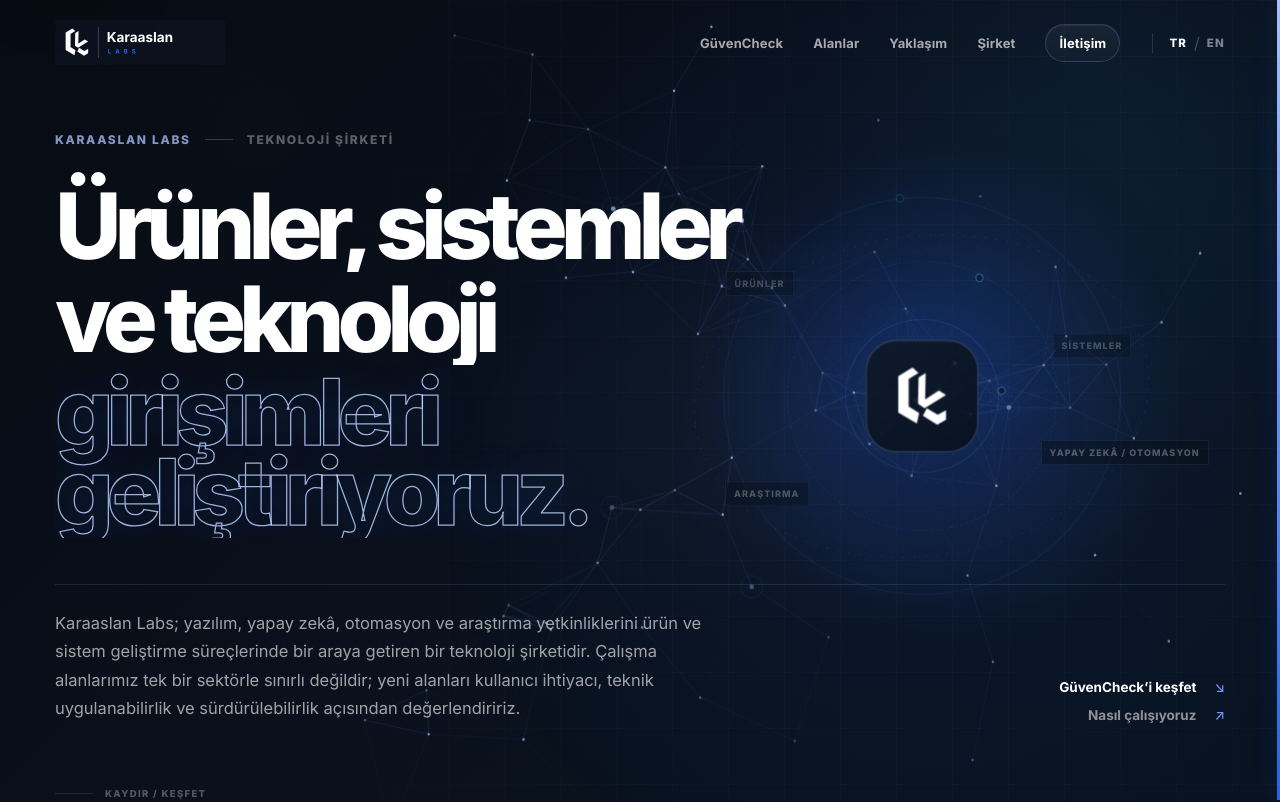
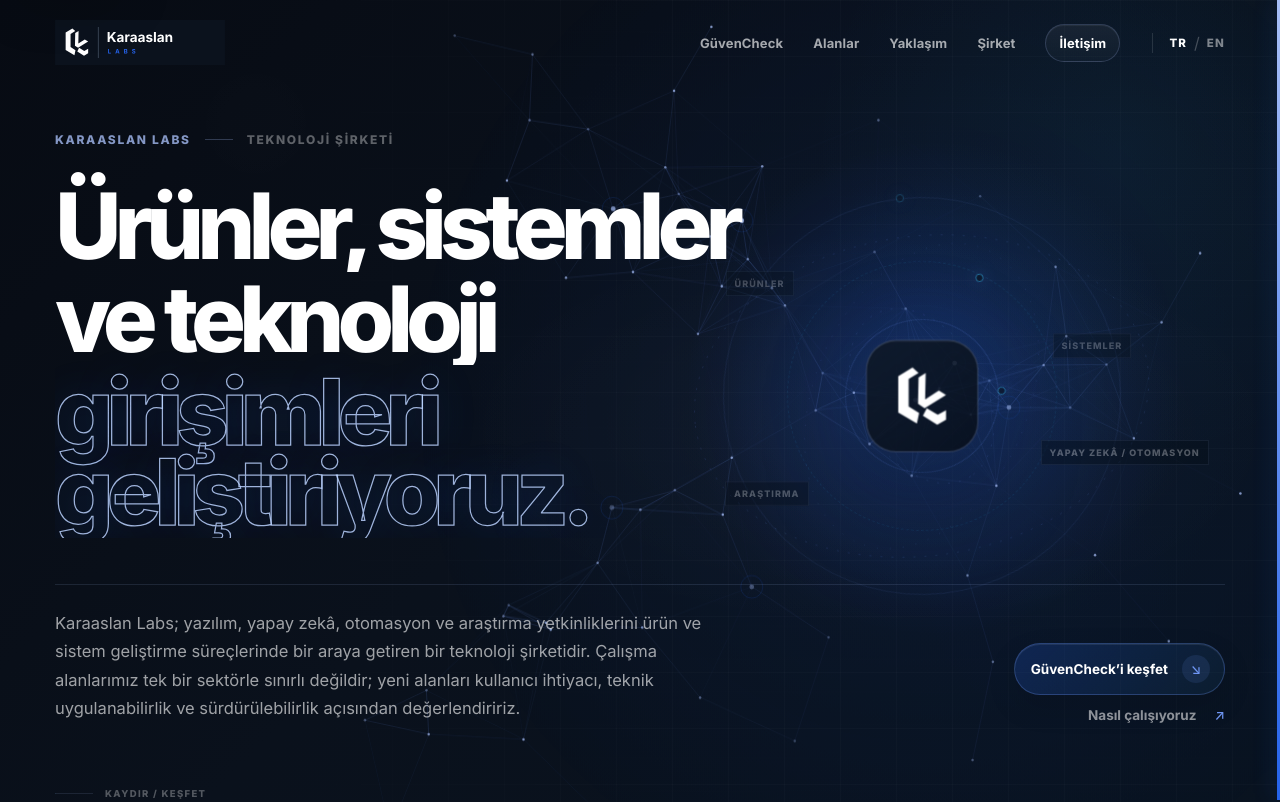
Before and after one commit to karaaslanlabs/corporate-website, a Next.js app: page / in a window 1280 px wide. Shown: the top 802 px of the page. Built offline with nearby package versions, Linux system fonts and the light colour scheme.

Commit message:
polish(site): clarify hero primary action

```diff
--- a/app/globals.css
+++ b/app/globals.css
@@ -3443,3 +3443,33 @@ section[id] { scroll-margin-top: 80px; }
   .guven-stage::after { height: 42px; }
   .footer-next { padding-top: 42px; padding-bottom: 46px; }
 }
+
+/* Corporate Website v2.2.2 — hero primary CTA emphasis */
+.signal-link--primary {
+  gap: 14px;
+  padding: 11px 14px 11px 16px;
+  border: 1px solid rgba(111,150,244,.28);
+  border-radius: 999px;
+  background: linear-gradient(135deg,rgba(37,99,235,.22),rgba(56,189,248,.06));
+  box-shadow: inset 0 1px 0 rgba(255,255,255,.08), 0 12px 30px rgba(0,0,0,.12);
+  transition: border-color .24s ease, background .24s ease, box-shadow .24s ease;
+}
+.signal-link--primary b {
+  display: grid;
+  width: 28px;
+  height: 28px;
+  place-items: center;
+  border-radius: 50%;
+  background: rgba(111,150,244,.12);
+}
+@media (hover:hover) {
+  .signal-link--primary:hover {
+    border-color: rgba(111,150,244,.48);
+    background: linear-gradient(135deg,rgba(37,99,235,.30),rgba(56,189,248,.09));
+    box-shadow: inset 0 1px 0 rgba(255,255,255,.10), 0 16px 36px rgba(0,0,0,.16);
+  }
+  .signal-link--primary:hover b { transform: translate(2px,2px); }
+}
+@media (prefers-reduced-motion: reduce) {
+  .signal-link--primary:hover b { transform: none; }
+}
--- a/components/Hero.tsx
+++ b/components/Hero.tsx
@@ -101,7 +101,7 @@ export function Hero({ locale }: { locale: Locale }) {
           <p>{t.body}</p>
 
           <div className="hero-next__actions">
-            <a className="signal-link" href="#guncel-calisma">
+            <a className="signal-link signal-link--primary" href="#guncel-calisma">
               <span>{t.primary}</span>
               <b aria-hidden="true">↘</b>
             </a>
```
